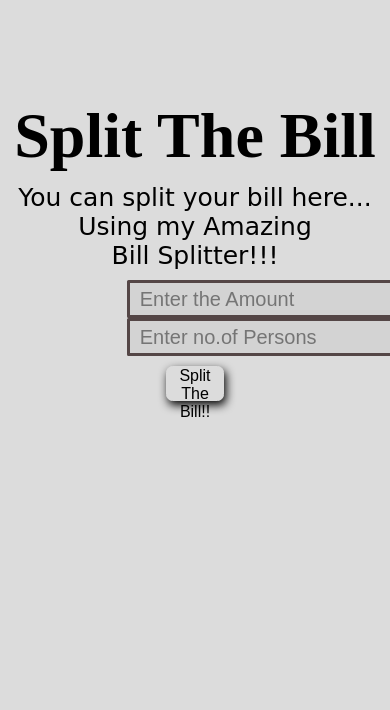
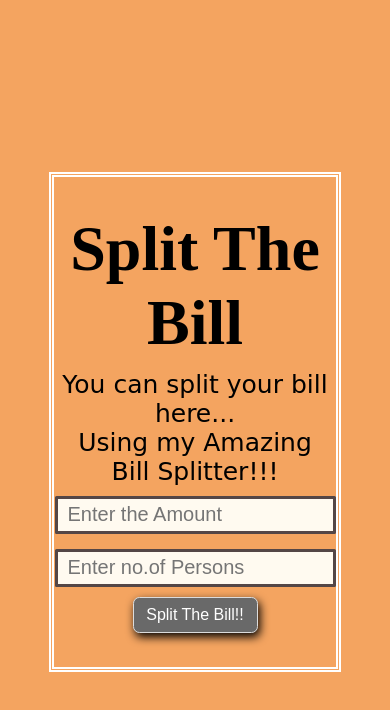
Before and after one commit to SD-CODE-OEB/SplitTheBill, a plain HTML site: page index.html in a window 390 px wide. Drawn offline with Linux system fonts and the light colour scheme.

Commit message:
Responsive Design

```diff
--- a/script.js
+++ b/script.js
@@ -19,9 +19,9 @@ function clicked(){
         result.style.fontSize='48px'
         result.innerHTML=(ans +" each");
     }
-    window.setInterval(() => {
-        window.location.reload();
-        a.value="";
-        p.value="";
-    }, 2500);
+    // window.setInterval(() => {
+    //     window.location.reload();
+    //     a.value="";
+    //     p.value="";
+    // }, 2500);
 }
--- a/style.css
+++ b/style.css
@@ -3,20 +3,26 @@
     box-sizing: border-box;
 }
 body{
-    background-color: gainsboro;
+    height: 100vh;
+    background-color: sandybrown;
+    display: flex;
+    align-items: center;
 }
 .container{
     height: 500px;
-    width: 100%;
+    width: 75vw;
+    margin: auto;
     font-family: 'Times New Roman', Times, serif;
     display: flex;
     justify-content: center;
     align-items: center;
     flex-direction: column;
     gap:10px;
+    border: 5px double white;
 }
 h2{
-    font-size: 64px
+    font-size: 64px;
+    text-align: center;
 }
 .container p{
     text-align: center;
@@ -24,15 +30,16 @@ h2{
     font-family: cursive
 }
 .inputs{
-    width: 35%;
+    width: 45vw;
     display: flex;
-    justify-content: space-between;
+    justify-content:center;
     flex-wrap: wrap;
+    gap: 15px;
 }
 #amount, #persons{
     height: 38px;
     padding-left: 10px;
-    background-color:lightgray;
+    background-color:floralwhite;
     border: 3px solid rgb(84, 70, 70);
     border-radius: .1rem;
     color: black;
@@ -43,10 +50,10 @@ h2{
     border: 3px solid black;
 }
 .btn{
-    width: 15%;
-    height: 35px;
-    color: black;
-    background-color: gainsboro;
+    width: 125px;
+    padding: 8px;
+    color: white;
+    background-color: dimgray;
     border: 1px solid gainsboro;
     font-size: 16px;
     border-radius: .4rem;
@@ -54,8 +61,6 @@ h2{
     cursor: pointer;
 }
 .btn:hover{
-    width: 16%;
-    height: 38px;
     border: 1px solid black;
     box-shadow: 2px 5px 15px black;
 }
```
